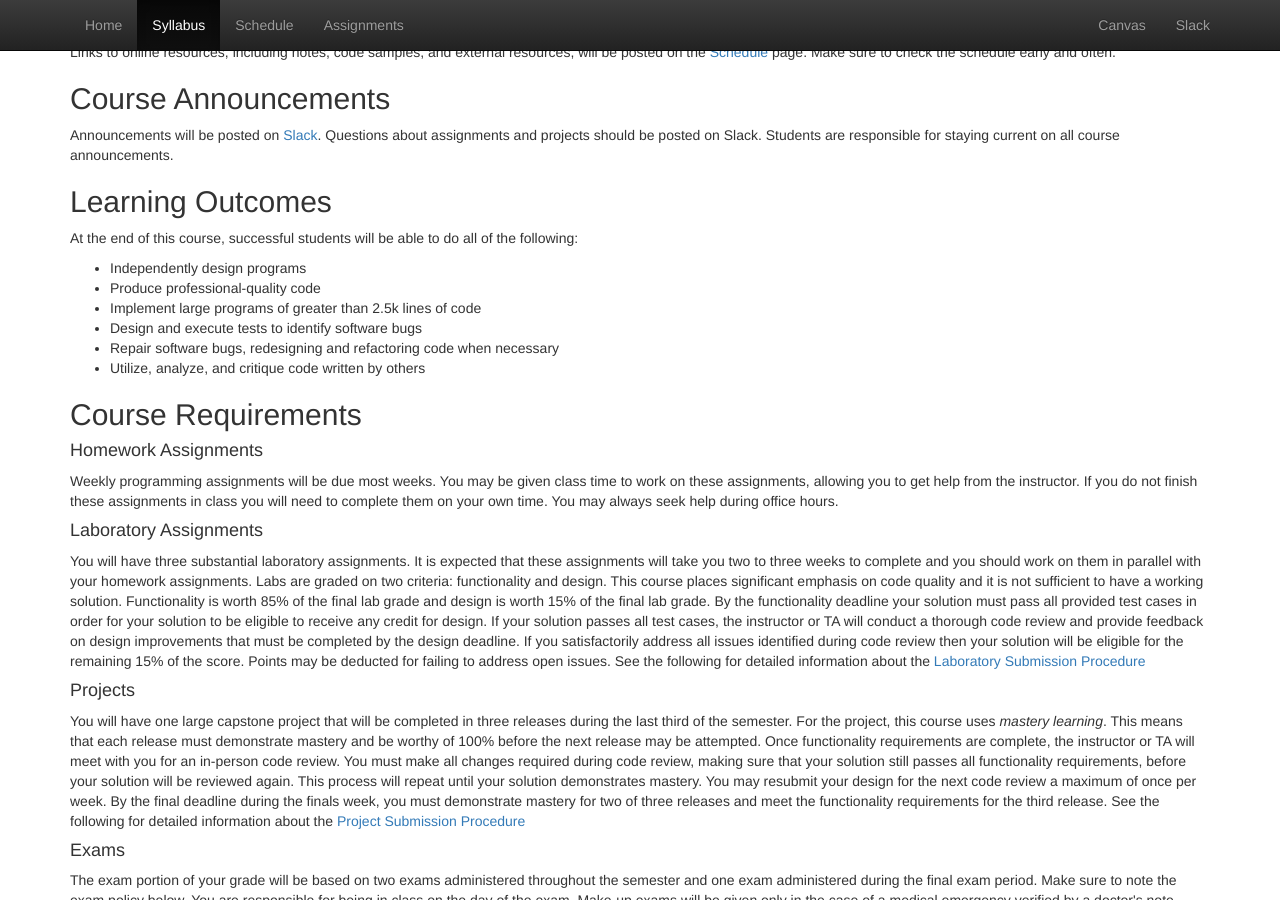
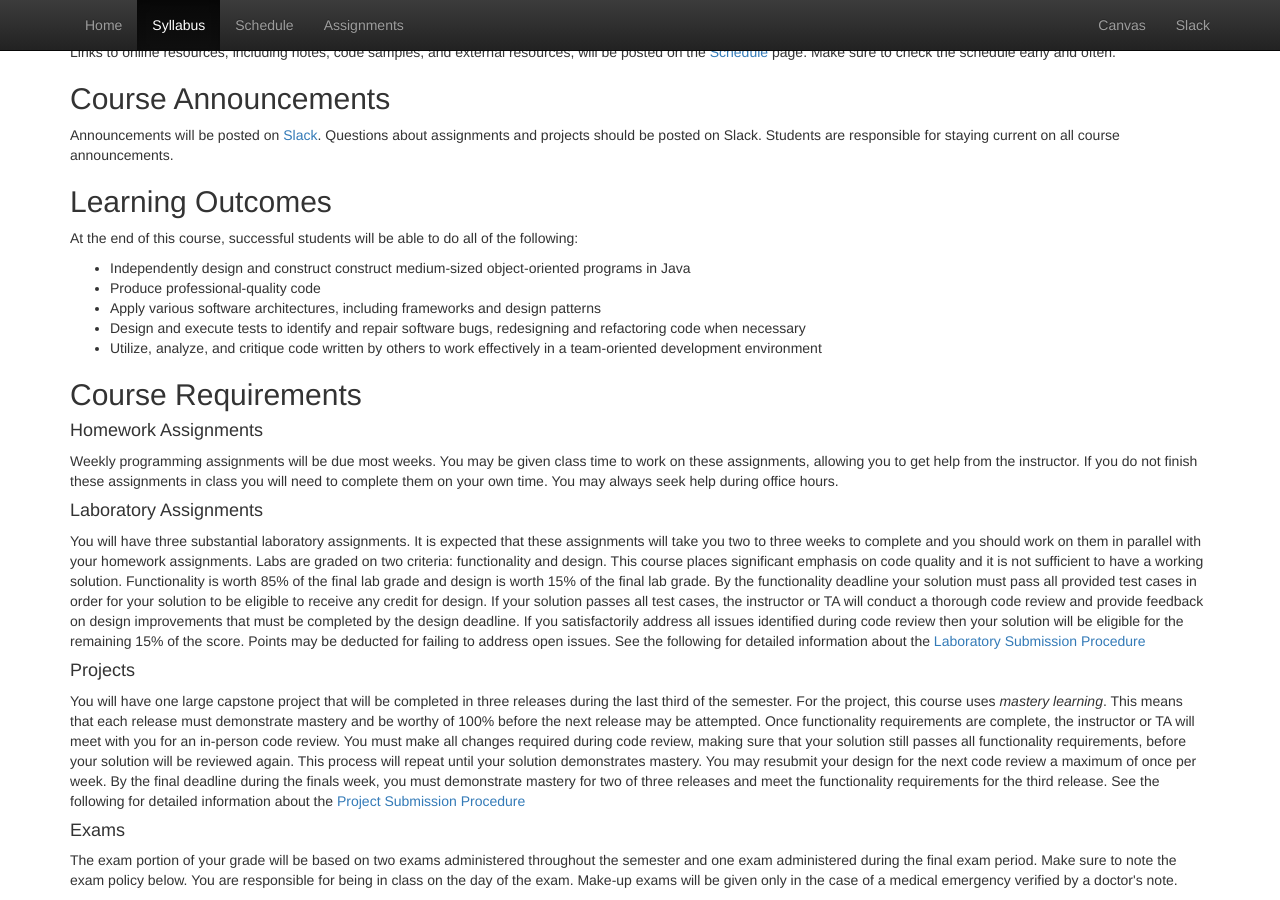
Before and after one commit to CS514-F17/cs514-f17.github.io, a Jekyll site: the page built from syllabus.html, in a window 1280 px wide and 900 px high, scrolled down 932 px. Built offline with Jekyll 4.4.1, drawn with Linux system fonts in a browser that asks for light colours.

Commit message:
update with new description/outcomes

```diff
--- a/_layouts/default.html
+++ b/_layouts/default.html
@@ -5,7 +5,7 @@
   <meta charset="utf-8">
   <meta http-equiv="X-UA-Compatible" content="IE=edge">
   <meta name="viewport" content="width=device-width, initial-scale=1">
-  <meta name="description" content="Introduction to Computer Science II">
+  <meta name="description" content="Object-Oriented Programming">
   <meta name="author" content="Sami Rollins">
 
   <title>{{ site.name }}</title>
--- a/index.html
+++ b/index.html
@@ -5,13 +5,14 @@ title: Home
 
 <div class="container">
 
-	<h1 class="page-header">Accelerated Object Oriented Programming<br/>Fall 2017</h1>
+	<h1 class="page-header">Object Oriented Programming<br/>Fall 2017</h1>
 
 	<br/>
 	<p class="lead">
 		<strong>Course Description</strong>
 	</p>
-	<p>Design and development of significantly sized software, gaining a deeper understanding of programming languages using top-down design and bottom-up implementation. Dynamically allocated data, object-oriented programming, architecture of memory, inheritance and polymorphism, multi-threaded programming. Techniques for debugging, refactoring, and reviewing code.
+	<p>
+	An intense review of the elementary aspects of computer programming using Java, and an introduction to large-scaled software development using top-down design and bottom-up implementation. Topics include dynamically allocated data, object-oriented programming, architecture of memory, inheritance and polymorphism, multi-threaded programming. Techniques for debugging, refactoring, and reviewing code.
 	</p>
 
 	<p class="lead">
--- a/syllabus.html
+++ b/syllabus.html
@@ -56,12 +56,11 @@ title: Syllabus
          At the end of this course, successful students will be able to do all of the following:
        </p>
        <ul>
-        <li>Independently design programs</li>
+         <li>Independently design and construct construct medium-sized object-oriented programs in Java</li>
          <li>Produce professional-quality code</li>
-        <li>Implement large programs of greater than 2.5k lines of code</li>
-        <li>Design and execute tests to identify software bugs</li>
-        <li>Repair software bugs, redesigning and refactoring code when necessary</li>
-        <li>Utilize, analyze, and critique code written by others</li>
+         <li>Apply various software architectures, including frameworks and design patterns</li>
+         <li>Design and execute tests to identify and repair software bugs, redesigning and refactoring code when necessary</li>
+         <li>Utilize, analyze, and critique code written by others to work effectively in a team-oriented development environment</li>
        </ul>
 
 
```
Lines whose indentation alone changed are shown as unchanged.
